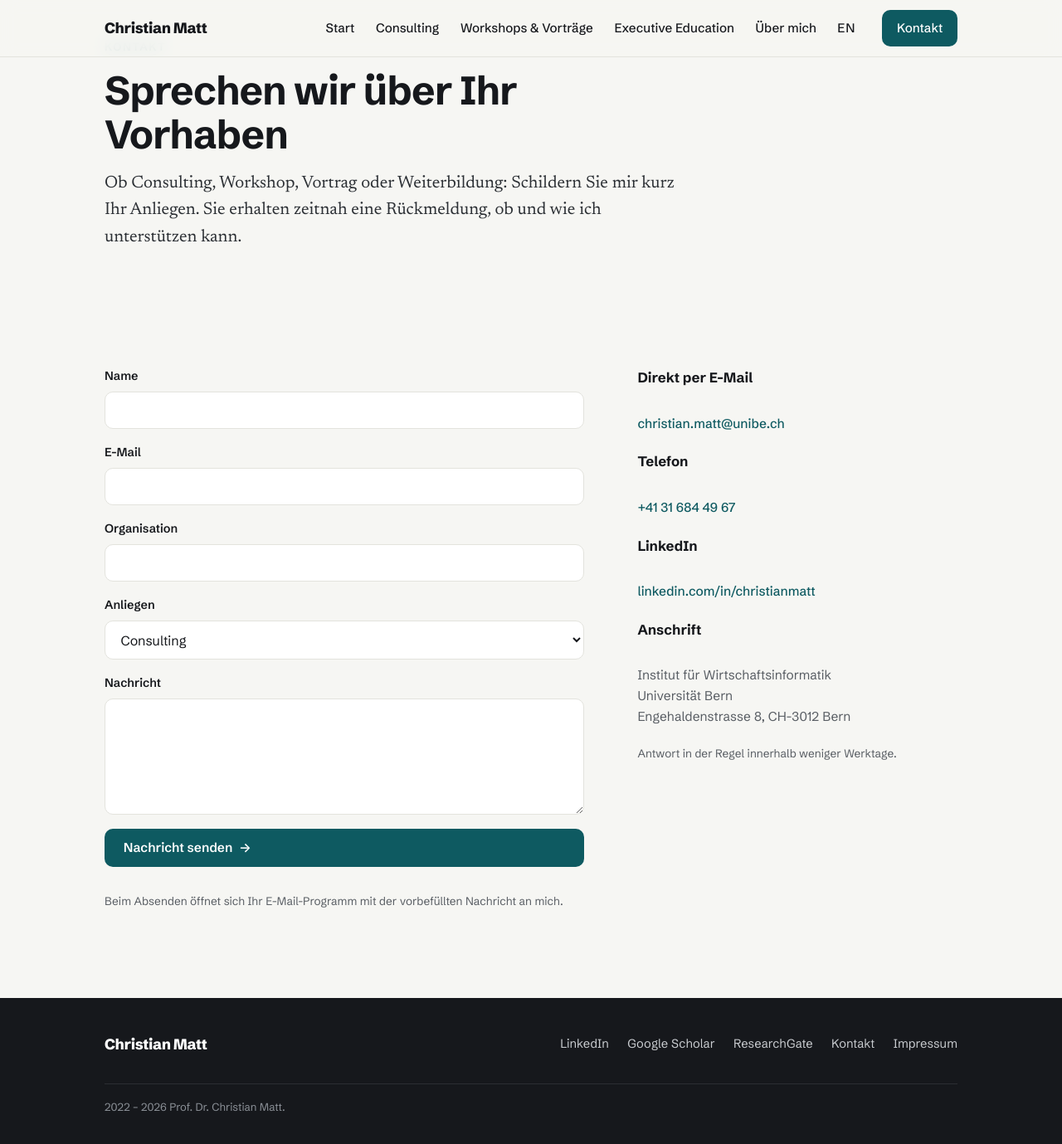
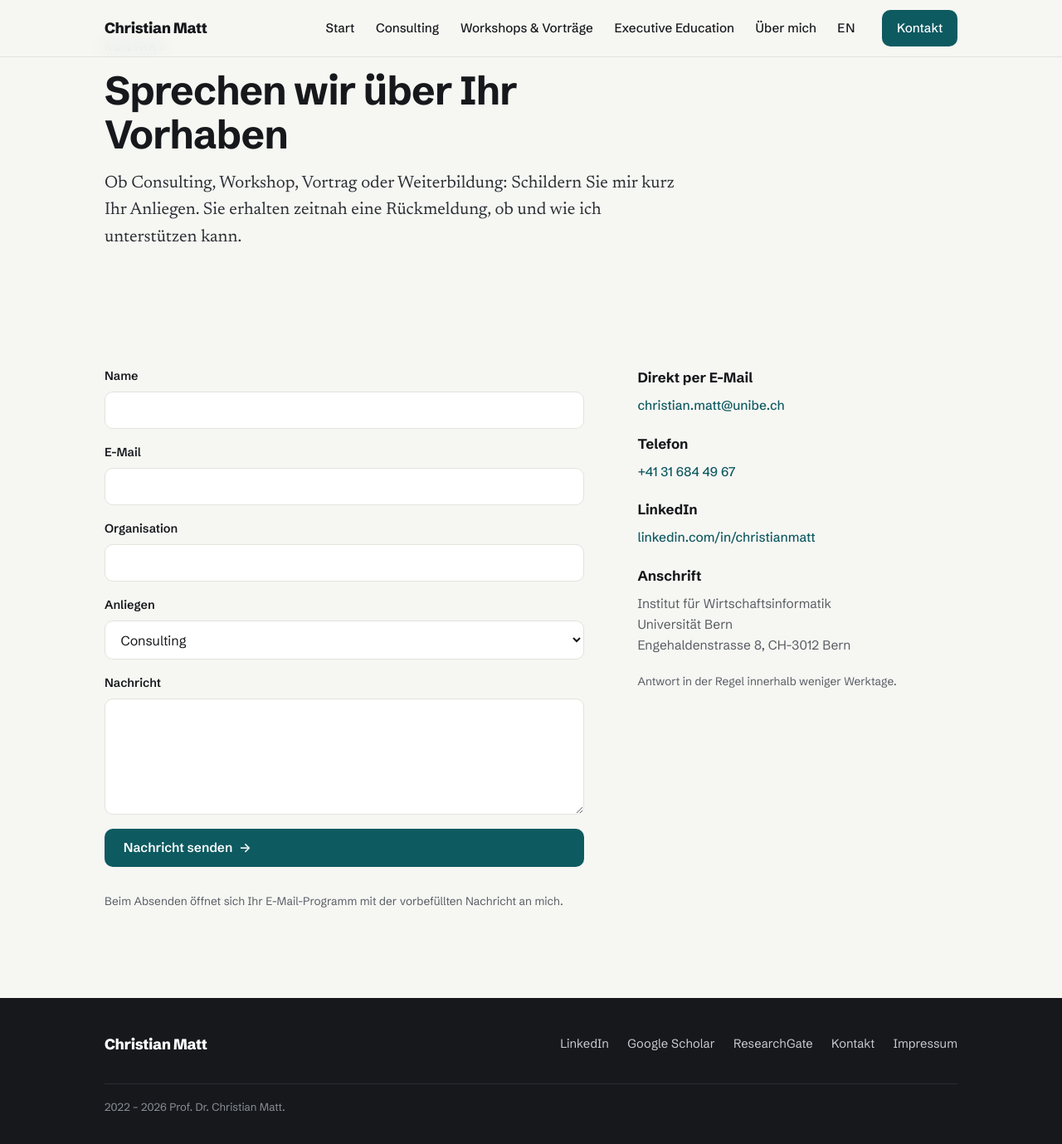
Before and after one commit to christian-matt/christian-matt.github.io, a Jekyll site: the page built from pages/contact.md, in a window 1280 px wide and 1400 px high, scrolled down 107 px. Shown: the top 1379 px of the window at 83% size. Built offline with Jekyll 4.4.1, drawn with Linux system fonts in a browser that asks for light colours.

Commit message:
Update contact information and page titles.

```diff
--- a/_includes/head.html
+++ b/_includes/head.html
@@ -1,7 +1,7 @@
 <head>
   <meta charset="utf-8">
   <meta name="viewport" content="width=device-width, initial-scale=1, viewport-fit=cover">
-  <title>{% if page.title %}{{ page.title }} · {% endif %}{{ site.title }}</title>
+  <title>{{ site.title }} · {{ page.title }}</title>
   <meta name="description" content="{{ page.description | default: site.description | escape }}">
   {% if page.redirect_to %}
   <meta http-equiv="refresh" content="0; url={{ page.redirect_to | relative_url }}">
--- a/assets/css/site.css
+++ b/assets/css/site.css
@@ -279,7 +279,8 @@
 /* Contact details. */
 .contact-details ul{display:grid;gap:1.25rem}
 .contact-details li{color:var(--muted);font-size:.97rem}
-.contact-details li strong{display:block;color:var(--ink);font-size:1.05rem;margin-bottom:.3rem}
+.contact-details li strong{display:block;color:var(--ink);font-size:1.05rem;margin-bottom:.5rem}
+.contact-details li strong + br{display:none}
 .contact-details > p:last-child{font-size:.85rem;color:var(--muted);margin-top:1.3rem}
 
 /* CTA content from Markdown. */
```
